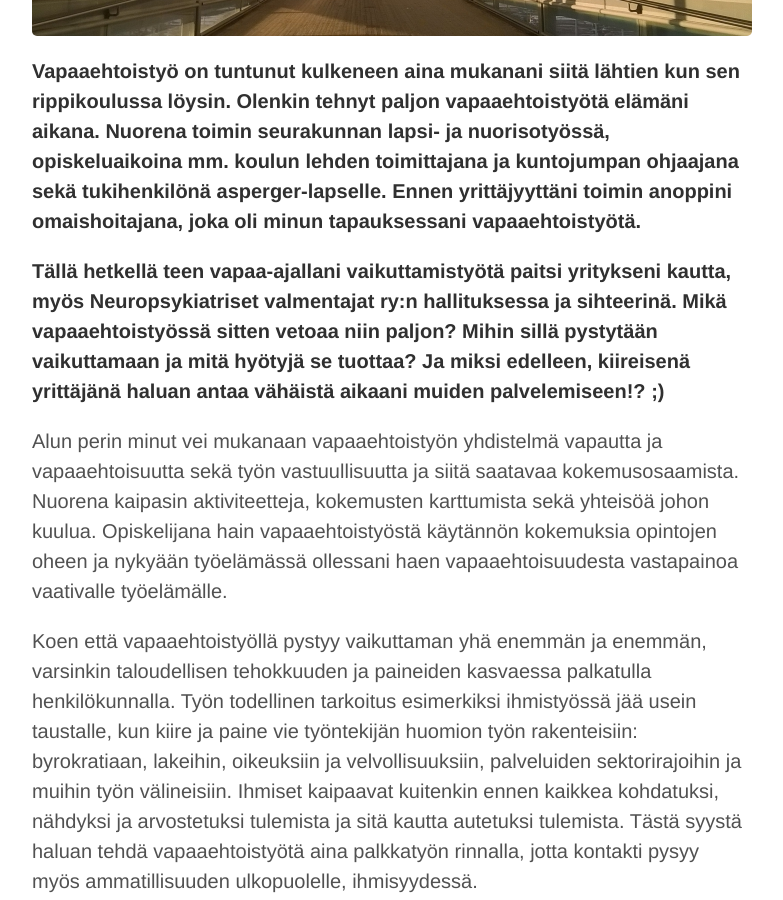
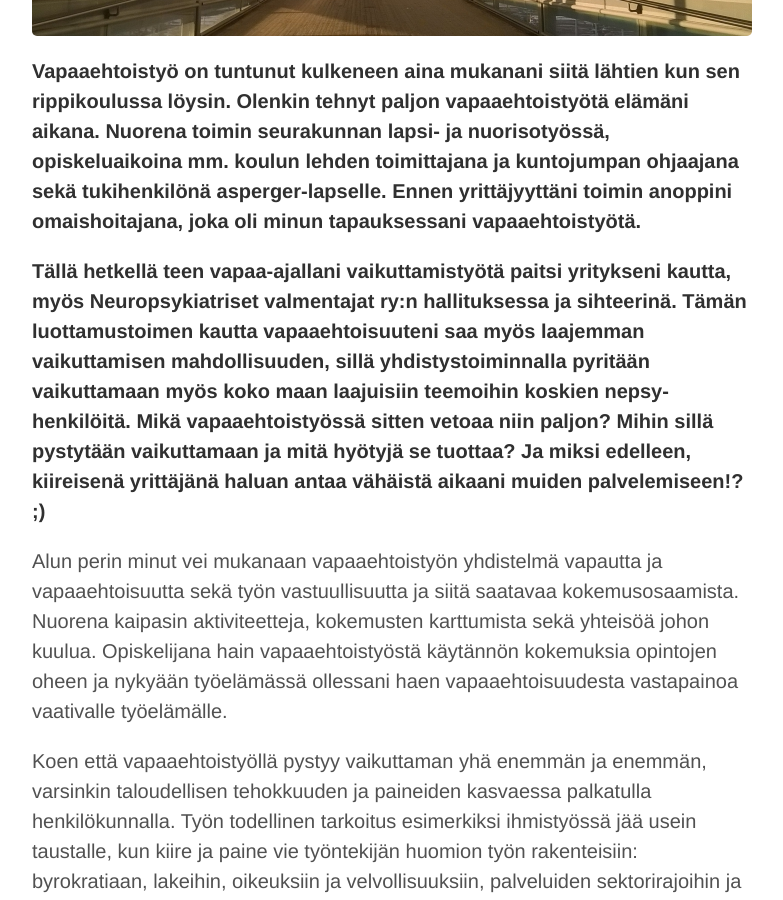
Before and after one commit to niinapiira/neppari.net, a Jekyll site: the page built from _posts/2016-12-02-vapaaehtoisuudesta-voimaa.md, in a window 1280 px wide and 900 px high, scrolled down 516 px. Shown: the whole window, without its empty margins (248-1031 px from the left). Built offline with Jekyll 4.4.1, drawn with Linux system fonts in a browser that asks for light colours.

Commit message:
Update 2016-12-02-vapaaehtoisuudesta-voimaa.md

```diff
--- a/_posts/2016-12-02-vapaaehtoisuudesta-voimaa.md
+++ b/_posts/2016-12-02-vapaaehtoisuudesta-voimaa.md
@@ -7,7 +7,7 @@ page-title: Vapaaehtoisuudesta voimaa
 
 **Vapaaehtoistyö on tuntunut kulkeneen aina mukanani siitä lähtien kun sen rippikoulussa löysin. Olenkin tehnyt paljon vapaaehtoistyötä elämäni aikana. Nuorena toimin seurakunnan lapsi- ja nuorisotyössä, opiskeluaikoina mm. koulun lehden toimittajana ja kuntojumpan ohjaajana sekä tukihenkilönä asperger-lapselle. Ennen yrittäjyyttäni toimin anoppini omaishoitajana, joka oli minun tapauksessani vapaaehtoistyötä.**
 
-**Tällä hetkellä teen vapaa-ajallani vaikuttamistyötä paitsi yritykseni kautta, myös Neuropsykiatriset valmentajat ry:n hallituksessa ja sihteerinä.
+**Tällä hetkellä teen vapaa-ajallani vaikuttamistyötä paitsi yritykseni kautta, myös Neuropsykiatriset valmentajat ry:n hallituksessa ja sihteerinä. Tämän luottamustoimen kautta vapaaehtoisuuteni saa myös laajemman vaikuttamisen mahdollisuuden, sillä yhdistystoiminnalla pyritään vaikuttamaan myös koko maan laajuisiin teemoihin koskien nepsy-henkilöitä.
 Mikä vapaaehtoistyössä sitten vetoaa niin paljon? Mihin sillä pystytään vaikuttamaan ja mitä hyötyjä se tuottaa? Ja miksi edelleen, kiireisenä yrittäjänä haluan antaa vähäistä aikaani muiden palvelemiseen!? ;)**
 
 Alun perin minut vei mukanaan vapaaehtoistyön yhdistelmä vapautta ja vapaaehtoisuutta sekä työn vastuullisuutta ja siitä saatavaa kokemusosaamista. Nuorena kaipasin aktiviteetteja, kokemusten karttumista sekä yhteisöä johon kuulua. Opiskelijana hain vapaaehtoistyöstä käytännön kokemuksia opintojen oheen ja nykyään työelämässä ollessani haen vapaaehtoisuudesta vastapainoa vaativalle työelämälle.
```
